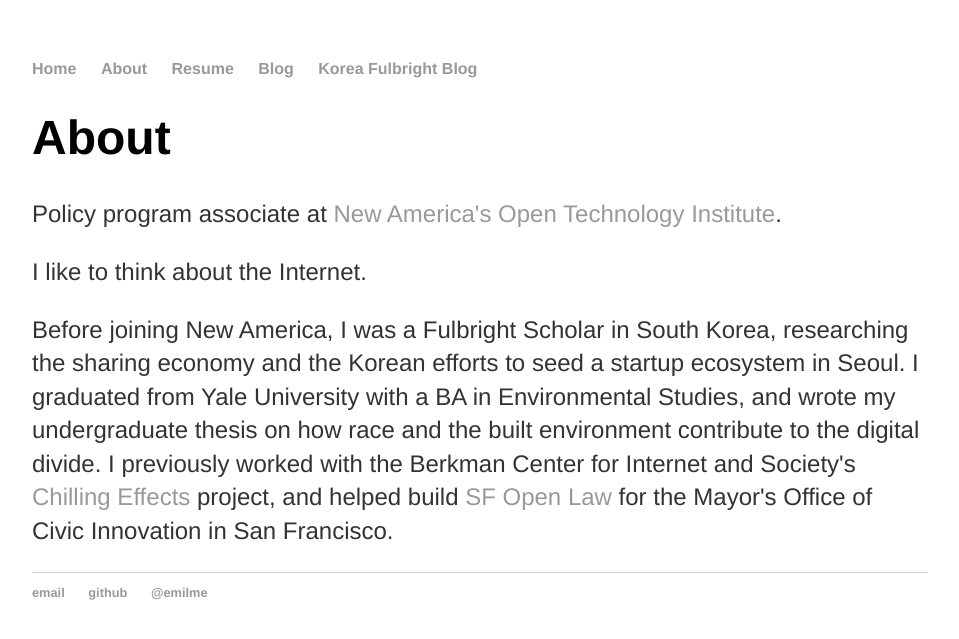
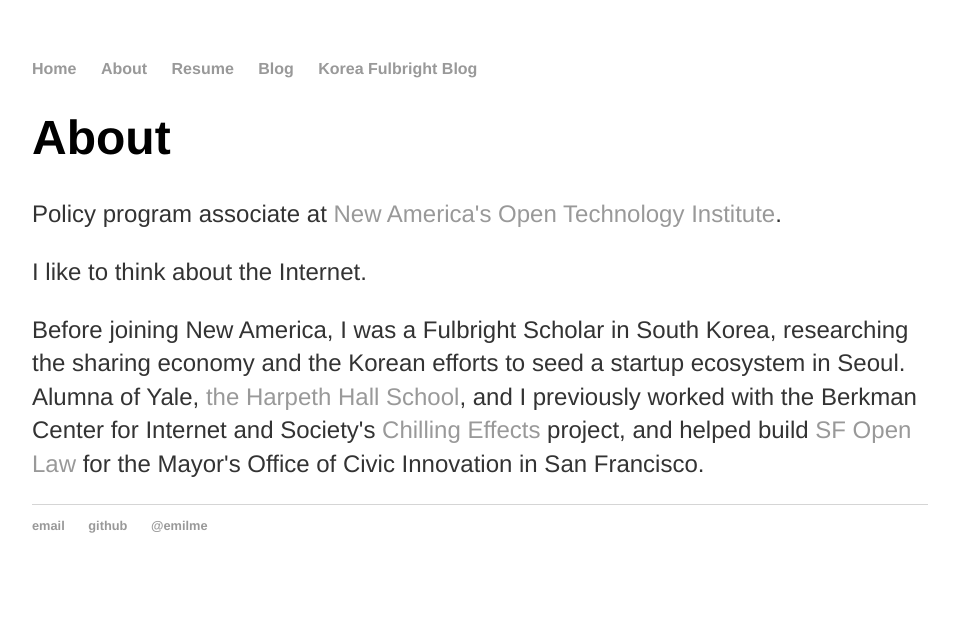
Before and after one commit to emilme/emilme.github.io, a Jekyll site: the page built from about/index.html, in a window 1280 px wide. Shown: the top 639 px of the page, without its empty margins (160-1119 px from the left). Built offline with Jekyll 4.4.1, drawn with Linux system fonts in a browser that asks for light colours.

Commit message:
Update index.html

```diff
--- a/about/index.html
+++ b/about/index.html
@@ -6,6 +6,5 @@
 	<h1>About</h1>
 	<p>Policy program associate at <a href="http://www.newamerica.org/oti/">New America's Open Technology Institute</a>.</p>
 	<p>I like to think about the Internet.</p>
-	<p>Before joining New America, I was a Fulbright Scholar in South Korea, researching the sharing economy and the Korean efforts to seed a startup ecosystem in Seoul. I graduated from Yale University with a BA in Environmental Studies, and wrote my undergraduate thesis on how race and the built environment contribute to the digital divide.
-	  I previously worked with the Berkman Center for Internet and Society's <a href="https://chillingeffects.org/">Chilling Effects</a> project, and helped build <a href="http://open.innovatesf.com/openlaw/">SF Open Law</a> for the Mayor's Office of Civic Innovation in San Francisco. </p>
+	<p>Before joining New America, I was a Fulbright Scholar in South Korea, researching the sharing economy and the Korean efforts to seed a startup ecosystem in Seoul. Alumna of Yale, <a href="https://www.harpethhall.org">the Harpeth Hall School</a>, and I previously worked with the Berkman Center for Internet and Society's <a href="https://chillingeffects.org/">Chilling Effects</a> project, and helped build <a href="http://open.innovatesf.com/openlaw/">SF Open Law</a> for the Mayor's Office of Civic Innovation in San Francisco. </p>
 </div><!-- /.blurb -->
```
